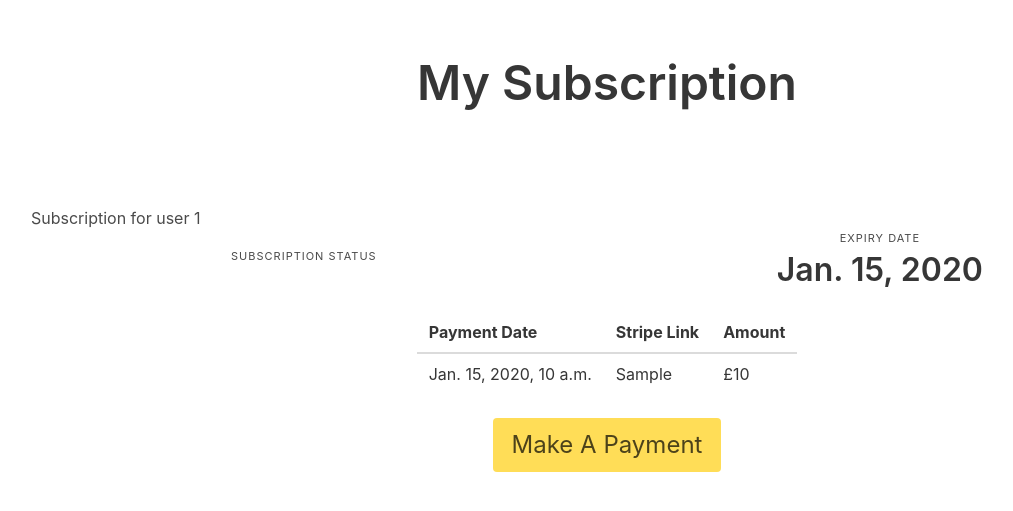
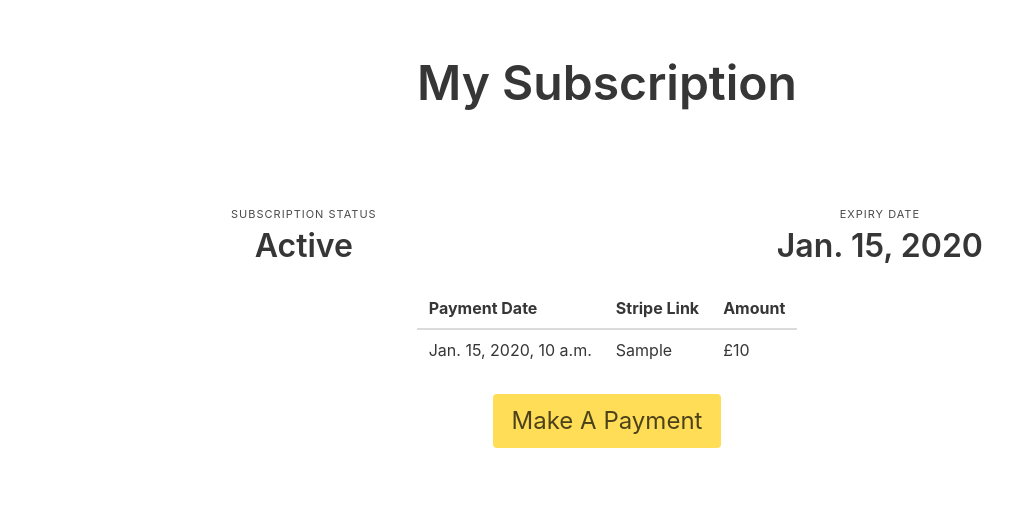
Before and after one commit to davebland/purple-pages, a Django app: page /subscription/ in a window 1280 px wide. Shown: the part 62-573 px from the top of the page, without its empty margins (33-1046 px from the left). Run offline with Django 3.2, Linux system fonts and the light colour scheme; a user stored in the database is signed in; tables that the repository leaves empty hold one stand-in row (values such as "Sample post"); parts of the project's set-up code (start-up, migrations or seed data) failed here and were passed over.

Commit message:
tidied subscription_overview template logic and created is_active method in model

```diff
--- a/subscriptions/models.py
+++ b/subscriptions/models.py
@@ -1,5 +1,7 @@
 from django.db import models
 from django.conf import settings
+
+from datetime import date
 
 class Subscription(models.Model):
     """ Data model for a user's subscription """
@@ -8,6 +10,13 @@ class Subscription(models.Model):
 
     def __str__(self):
         return "Subscription for user {}".format(self.pk)
+
+    def is_active(self):
+        """ Return true if subscription is not expired """
+        if self.expiry_date >= date.today():
+            return True
+        else:
+            return False
 
 class Payment(models.Model):
     """ Data model for a record of payment """
--- a/subscriptions/templates/subscription_overview.html
+++ b/subscriptions/templates/subscription_overview.html
@@ -1,22 +1,38 @@
 {% extends 'base.html' %}
 {% block main-content %}
-{{ user_subscription }}
 <div class="level">
     <div class="level-item has-text-centered">
         <div>
             <p class="heading">Subscription Status</p>
-            <p class="title"></p>
+            <p class="title">
+                {% if user_subscription %}
+                    {% if user_subscription.is_active %}
+                        Active
+                    {% else %}
+                        Expired
+                    {% endif %}
+                {% else %}
+                    No Subscription
+                {% endif %}
+            </p>
         </div>
     </div>
     <div class="level-item has-text-centered">
         <div>
             <p class="heading">Expiry Date</p>
-            <p class="title">{{ user_subscription.expiry_date }}</p>
+            <p class="title">
+                {% if user_subscription %}
+                {{ user_subscription.expiry_date }}
+                {% else %}
+                -
+                {% endif %}
+            </p>
         </div>
     </div>
 </div>
 <div class="level">
     <div class="level-item">
+        {% if user_subscription %}
         <table class="table">
             <thead>
                 <tr>
@@ -35,11 +51,18 @@
                 {% endfor %}
             </tbody>
         </table>
+        {% endif %}
     </div>
 </div>
 <div class="level">
     <div class="level-item">
-        <a href="" class="button is-large is-warning">Make A Payment</a>
+        <a href="" class="button is-large is-warning">
+            {% if user_subscription %}
+            Make A Payment
+            {% else %}
+            Subscribe Now!
+            {% endif %}
+        </a>
     </div>
 </div>
 {% endblock %}
--- a/subscriptions/views.py
+++ b/subscriptions/views.py
@@ -9,5 +9,8 @@ def subscription_overview(request):
     try:
         user_subscription = Subscription.objects.get(user=request.user)
     except:
-        user_subscription = "No subscription found"
-    return render(request, 'subscription_overview.html', {'page_title':'My Subscription', 'user_subscription':user_subscription})
+        user_subscription = None
+    return render(request, 'subscription_overview.html',
+                    {'page_title':'My Subscription',
+                    'user_subscription':user_subscription }
+                )
```
